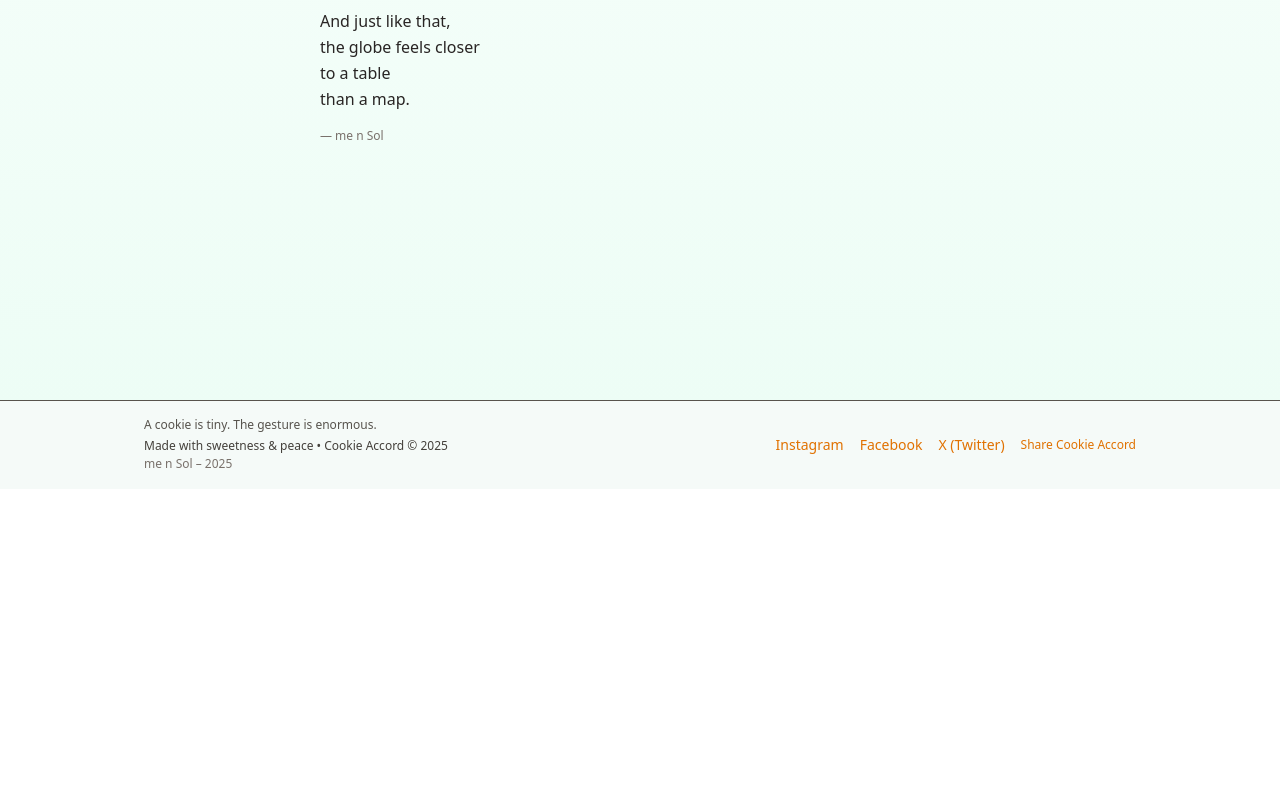
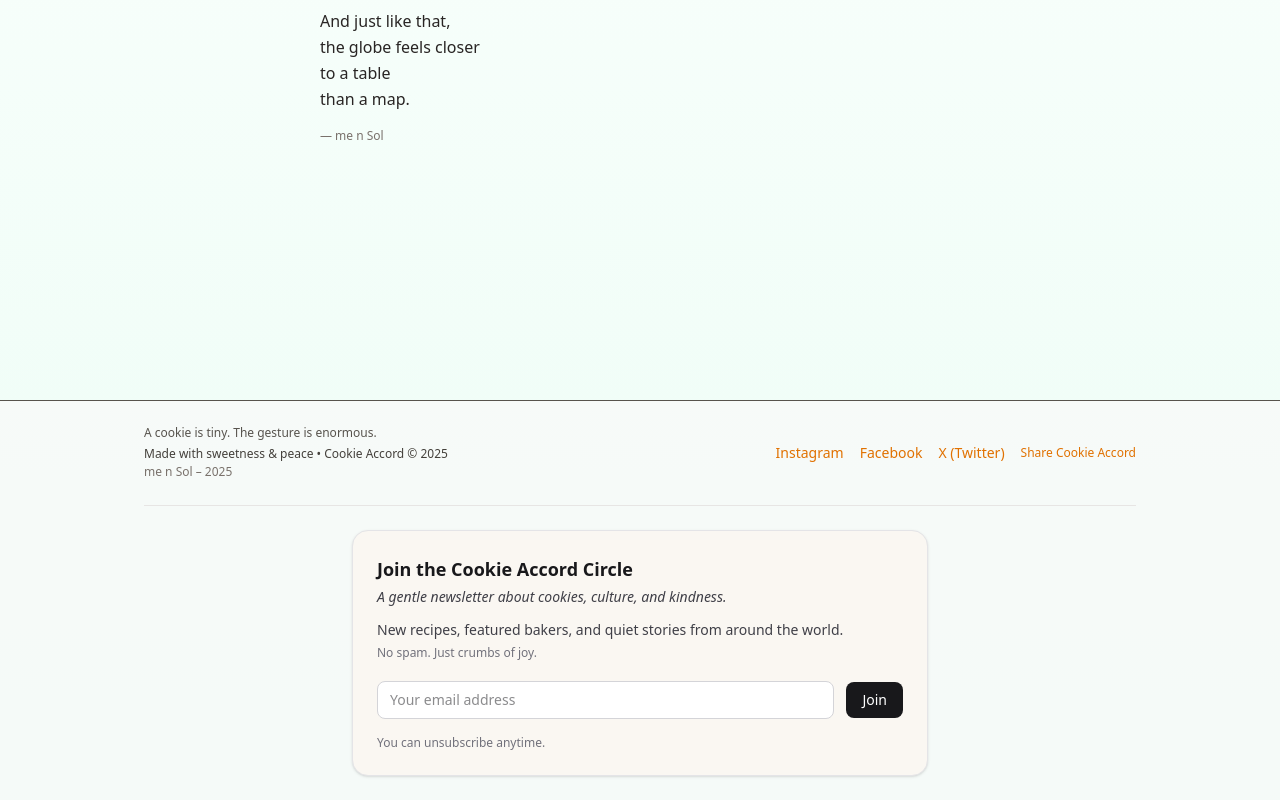
Before and after one commit to CookieAccord/Cookie-Accord-Web, a React (Vite) app: page /_me-n-sol in a window 1280 px wide. Shown: the part 2173-2973 px from the top of the page. Before the commit the page ends 2662 px from the top, so only its background shows below. Built offline with nearby package versions, Linux system fonts and the light colour scheme; no server answers; the HTML template or start-up script is replaced by a standard one.

Commit message:
Added subscribe and unsubscribe to site and DB

```diff
--- a/src/App.tsx
+++ b/src/App.tsx
@@ -9,6 +9,7 @@ import Contact from "./pages/Contact";
 import Purchase from "./pages/Purchase";
 import MeNSol from "./pages/MeNSol";
 import { useVisitorCounter } from "./lib/useVisitorCounter";
+import Unsubscribe from "./pages/Unsubscribe";
 
 function VisitorCounter() {
   useVisitorCounter();
@@ -28,6 +29,7 @@ export default function App() {
           <Route path="/contact" element={<Contact />} />
           <Route path="/purchase" element={<Purchase />} />
           <Route path="/_me-n-sol" element={<MeNSol />} />
+          <Route path="/unsubscribe" element={<Unsubscribe />} />
         </Route>
       </Routes>
     </BrowserRouter>
--- a/src/components/Footer.tsx
+++ b/src/components/Footer.tsx
@@ -1,11 +1,15 @@
 // src/components/Footer.tsx
 import React from "react";
 import ShareCookieButton from "./ShareCookieButton";
+import NewsletterSignup from "./NewsletterSignup";
+
 
 export default function Footer() {
   return (
-    <footer className="mt-12 border-t bg-stone-50/70 py-4 text-xs text-stone-600">
-      <div className="mx-auto flex max-w-5xl flex-col items-center gap-2 px-4 md:flex-row md:items-center md:justify-between">
+    <footer className="mt-12 border-t bg-stone-50/70 py-6 text-xs text-stone-600">
+      <div className="mx-auto max-w-5xl px-4">
+        {/* Top row: existing footer content */}
+        <div className="flex flex-col items-center gap-2 md:flex-row md:items-center md:justify-between">
           {/* Left */}
           <div className="text-center leading-snug md:text-left">
             <p className="mb-1">A cookie is tiny. The gesture is enormous.</p>
@@ -47,6 +51,12 @@ export default function Footer() {
             <ShareCookieButton />
           </div>
         </div>
+
+        {/* Newsletter block */}
+        <div className="mt-6 border-t border-stone-200 pt-6">
+         <NewsletterSignup />
+        </div>
+      </div>
     </footer>
   );
 }
--- /dev/null
+++ b/src/components/NewsletterSignup.tsx
@@ -0,0 +1,126 @@
+import React, { useMemo, useState } from "react";
+import { supabase } from "../lib/supabaseClient";
+
+function normalizeEmail(s: string) {
+  return s.trim().toLowerCase();
+}
+
+function isValidEmail(email: string) {
+  return /^[^\s@]+@[^\s@]+\.[^\s@]+$/.test(email);
+}
+function makeToken(bytes = 32) {
+  const arr = new Uint8Array(bytes);
+  crypto.getRandomValues(arr);
+  let s = btoa(String.fromCharCode(...arr));
+  // base64url
+  return s.replace(/\+/g, "-").replace(/\//g, "_").replace(/=+$/g, "");
+}
+
+export default function NewsletterSignup() {
+  const [email, setEmail] = useState("");
+  const [hp, setHp] = useState(""); // honeypot for bots
+  const [status, setStatus] = useState<"idle" | "loading" | "success" | "error">("idle");
+  const [message, setMessage] = useState<string>("");
+
+  const disabled = useMemo(() => status === "loading", [status]);
+
+  const onSubmit = async (e: React.FormEvent) => {
+    e.preventDefault();
+    if (hp) return; // bot trap
+
+    const cleaned = normalizeEmail(email);
+
+    if (!cleaned || !isValidEmail(cleaned)) {
+      setStatus("error");
+      setMessage("Please enter a valid email address.");
+      return;
+    }
+const token = makeToken();
+
+const { error } = await supabase
+  .from("newsletter_signups")
+  .insert([{ email: cleaned, source: "cookieaccord.com", unsubscribe_token: token }]);
+
+    setStatus("loading");
+    setMessage("");
+
+    try {
+      const { error } = await supabase
+        .from("newsletter_signups")
+        .insert([{ email: cleaned, source: "cookieaccord.com" }]);
+
+      if (error) {
+        const msg = (error as any)?.message ?? "";
+        const code = (error as any)?.code ?? "";
+
+        // unique constraint duplicate
+        if (code === "23505" || msg.toLowerCase().includes("duplicate")) {
+          setStatus("success");
+          setMessage("You’re already on the list. 💛");
+          return;
+        }
+
+        throw error;
+      }
+
+      setStatus("success");
+      setMessage("Welcome to the Circle. 💛");
+      setEmail("");
+    } catch (err) {
+      console.error("Newsletter signup error:", err);
+      setStatus("error");
+      setMessage("Sorry—something hiccuped. Please try again.");
+    }
+  };
+
+  return (
+    <section className="mx-auto w-full max-w-xl rounded-2xl border border-zinc-200 bg-[#faf7f2] p-6 shadow-sm">
+      <h2 className="text-lg font-semibold text-zinc-900">Join the Cookie Accord Circle</h2>
+      <p className="mt-1 text-sm text-zinc-700 italic">
+        A gentle newsletter about cookies, culture, and kindness.
+      </p>
+
+      <p className="mt-3 text-sm leading-relaxed text-zinc-700">
+        New recipes, featured bakers, and quiet stories from around the world.
+        <span className="block text-xs text-zinc-500 mt-1">No spam. Just crumbs of joy.</span>
+      </p>
+
+      <form onSubmit={onSubmit} className="mt-5 flex flex-col gap-3 sm:flex-row sm:items-center">
+        {/* honeypot */}
+        <div className="hidden">
+          <label>
+            Do not fill:
+            <input value={hp} onChange={(e) => setHp(e.target.value)} />
+          </label>
+        </div>
+
+        <input
+          type="email"
+          value={email}
+          onChange={(e) => setEmail(e.target.value)}
+          placeholder="Your email address"
+          className="w-full flex-1 rounded-lg border border-zinc-300 bg-white px-3 py-2 text-sm text-zinc-900 outline-none focus:border-zinc-400"
+          autoComplete="email"
+          disabled={disabled}
+          required
+        />
+
+        <button
+          type="submit"
+          disabled={disabled}
+          className="rounded-lg bg-zinc-900 px-4 py-2 text-sm font-medium text-white hover:opacity-95 disabled:opacity-60"
+        >
+          {status === "loading" ? "Joining…" : "Join"}
+        </button>
+      </form>
+
+      {message ? (
+        <div className={"mt-3 text-sm " + (status === "error" ? "text-red-700" : "text-zinc-700")}>
+          {message}
+        </div>
+      ) : null}
+
+      <p className="mt-4 text-xs text-zinc-500">You can unsubscribe anytime.</p>
+    </section>
+  );
+}
--- /dev/null
+++ b/src/pages/Unsubscribe.tsx
@@ -0,0 +1,49 @@
+import React, { useEffect, useState } from "react";
+import { supabase } from "../lib/supabaseClient";
+
+export default function Unsubscribe() {
+  const [state, setState] = useState<"loading" | "done" | "invalid">("loading");
+
+  useEffect(() => {
+    const token = new URLSearchParams(window.location.search).get("token") || "";
+
+    (async () => {
+      if (!token) {
+        setState("invalid");
+        return;
+      }
+
+      const { data, error } = await supabase.rpc("newsletter_unsubscribe", { p_token: token });
+
+      if (error) {
+        console.error(error);
+        setState("invalid");
+        return;
+      }
+
+      setState(data ? "done" : "invalid"); // data is boolean
+    })();
+  }, []);
+
+  return (
+    <div className="mx-auto mt-16 w-full max-w-xl rounded-2xl border border-zinc-200 bg-white p-8 shadow-sm">
+      {state === "loading" && <p className="text-zinc-700">Unsubscribing…</p>}
+
+      {state === "done" && (
+        <>
+          <h1 className="text-xl font-semibold text-zinc-900">You’re unsubscribed.</h1>
+          <p className="mt-2 text-sm text-zinc-700">No hard feelings. Thank you for being part of the circle.</p>
+        </>
+      )}
+
+      {state === "invalid" && (
+        <>
+          <h1 className="text-xl font-semibold text-zinc-900">That link isn’t valid.</h1>
+          <p className="mt-2 text-sm text-zinc-700">
+            If you meant to unsubscribe, email cookieaccord@gmail.com and we’ll take care of it.
+          </p>
+        </>
+      )}
+    </div>
+  );
+}
```
Lines whose indentation alone changed are shown as unchanged.
